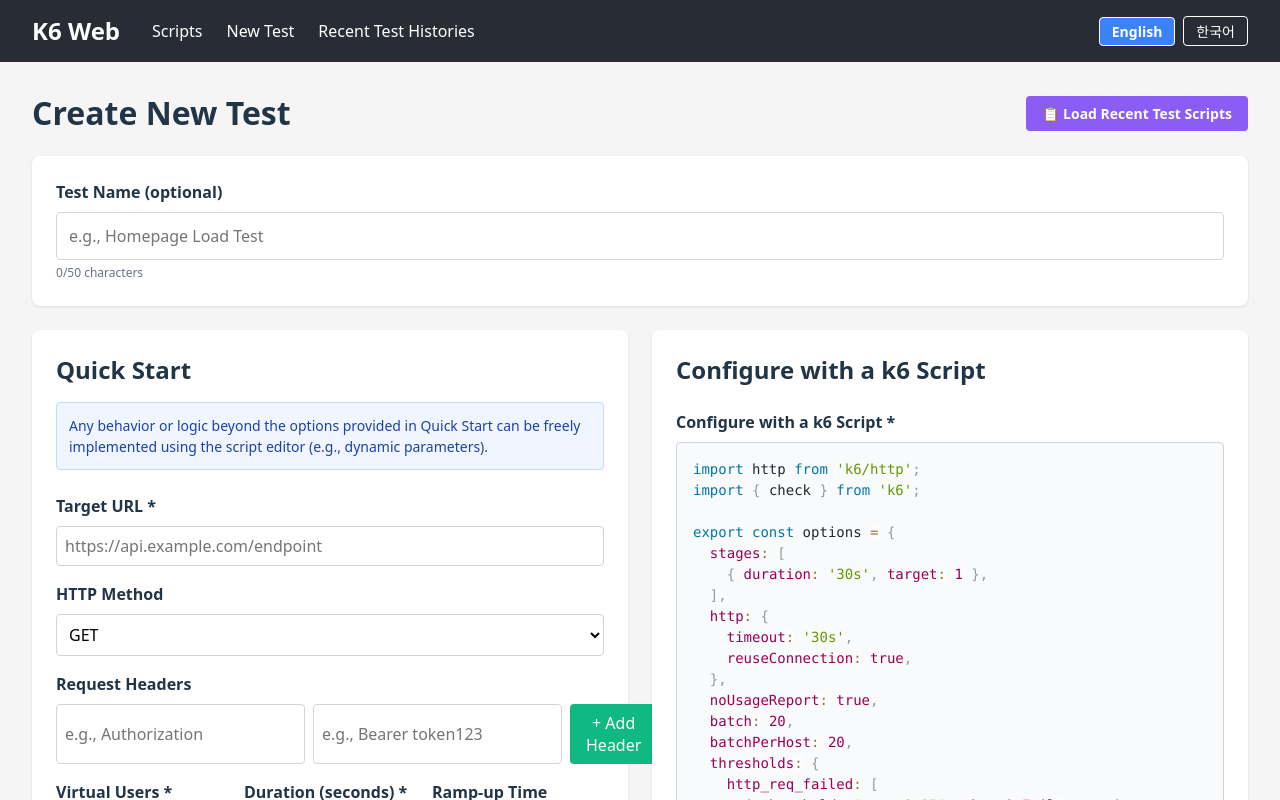
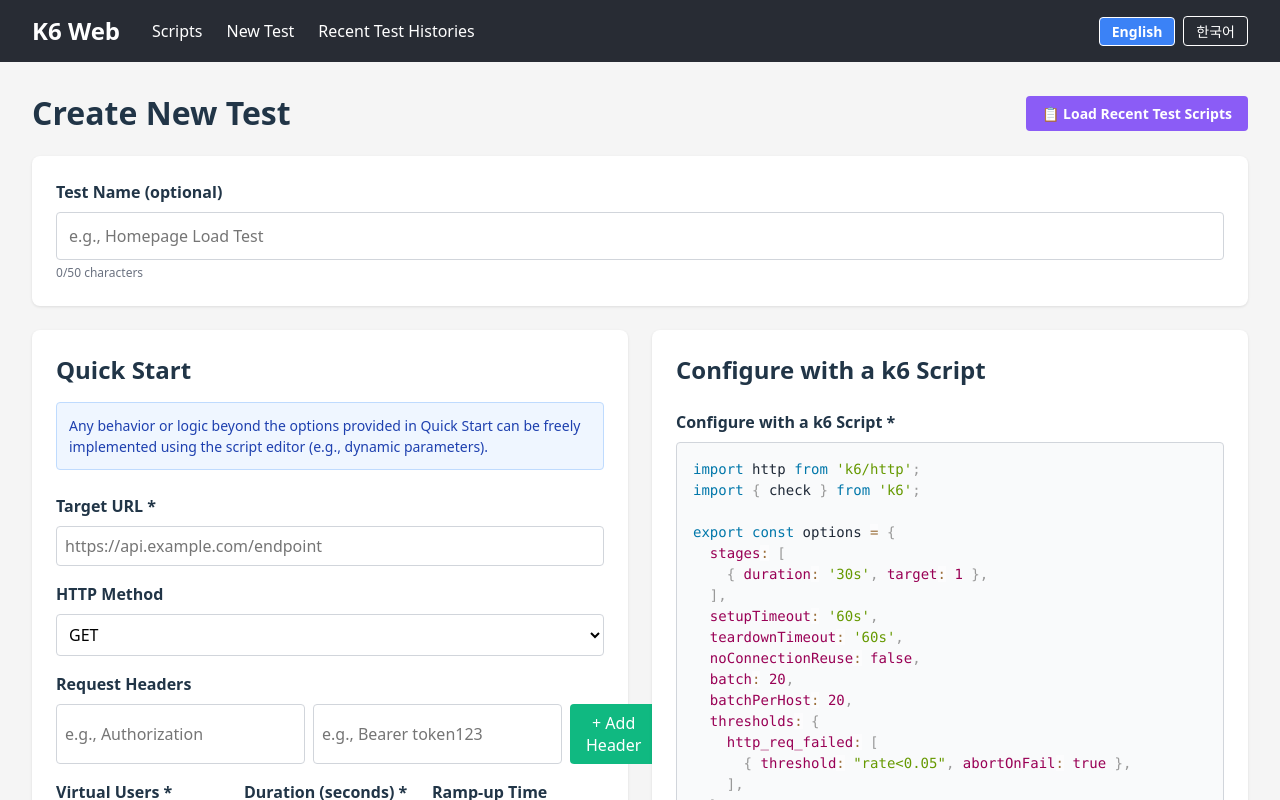
Before and after one commit to k6-web/k6-web, a React (Vite) app in the folder k6-front/: page /new-test in a window 1280 px wide. Shown: the top 800 px of the page. Built offline with nearby package versions, Linux system fonts and the light colour scheme.

Commit message:
Update HTTP settings for script execution

```diff
--- a/k6-front/src/pages/NewTest.tsx
+++ b/k6-front/src/pages/NewTest.tsx
@@ -17,11 +17,9 @@
   stages: [
     { duration: '30s', target: 1 },
   ],
-  http: {
-    timeout: '30s',
-    reuseConnection: true,
-  },
-  noUsageReport: true,
+  setupTimeout: '60s',
+  teardownTimeout: '60s',
+  noConnectionReuse: false,
   batch: 20,
   batchPerHost: 20,
   thresholds: {
--- a/k6-front/src/utils/scriptUtils.ts
+++ b/k6-front/src/utils/scriptUtils.ts
@@ -57,11 +57,9 @@
   }
 
   scriptCode += `  ],
-  http: {
-    timeout: '30s',
-    reuseConnection: true,
-  },
-  noUsageReport: true,
+  setupTimeout: '60s',
+  teardownTimeout: '60s',
+  noConnectionReuse: false,
   batch: 20,
   batchPerHost: 20,
   thresholds: {
```
